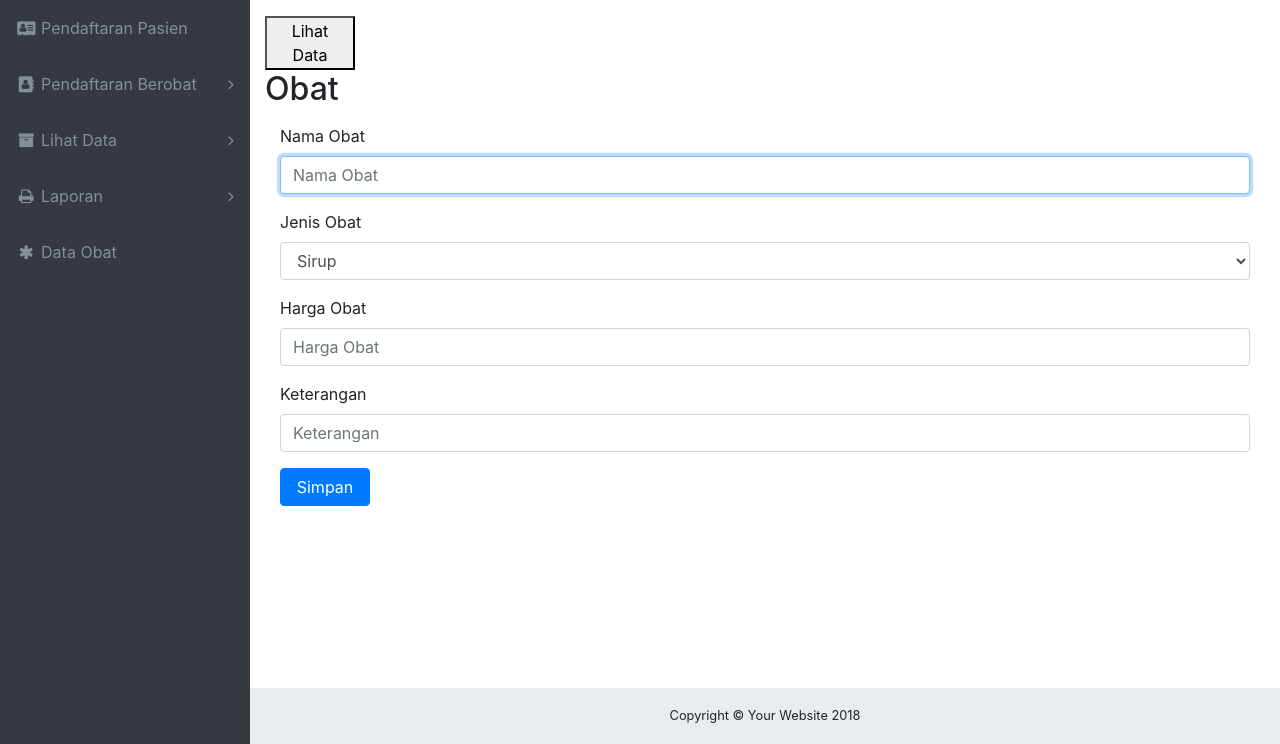
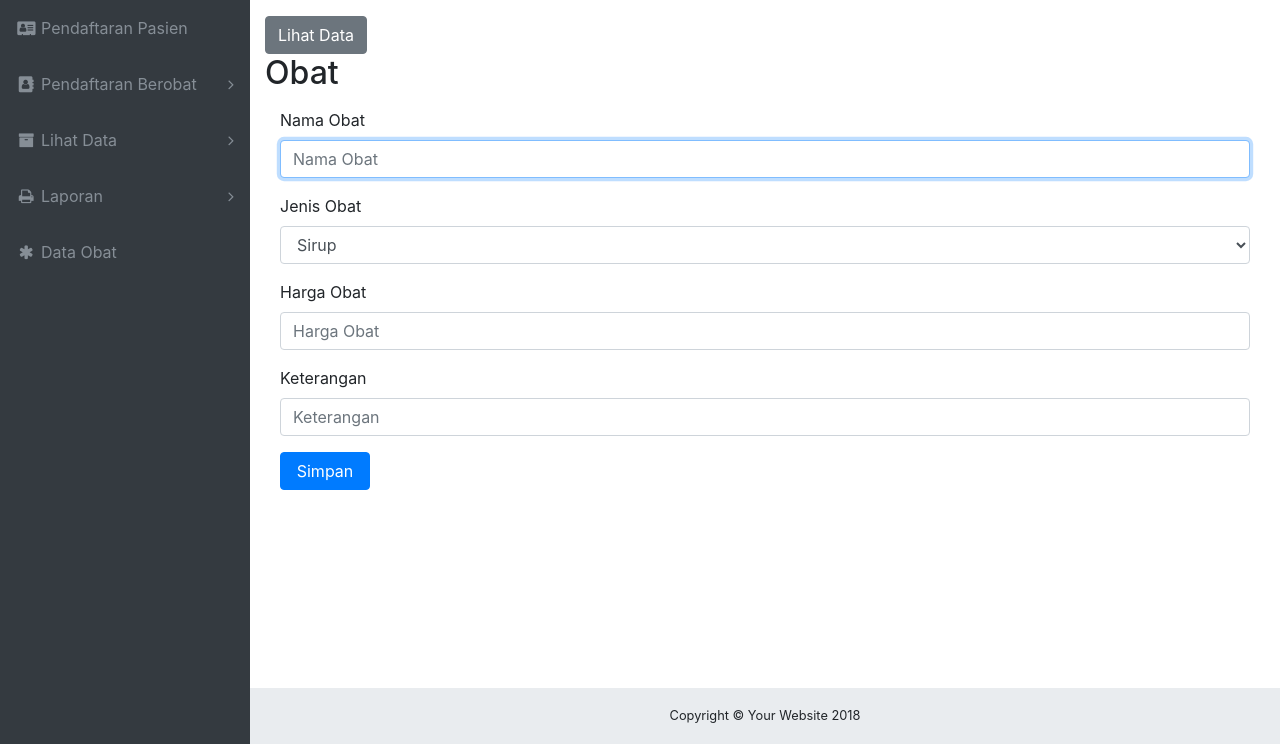
Before and after one commit to anggakusam/ta, a PHP site: page /tcpdf/obat.php in a window 1280 px wide. Shown: the part 56-800 px from the top of the page. Run offline with PHP 8.4, Linux system fonts and the light colour scheme; a user stored in the database is signed in; some libraries are stand-ins or nearby versions.

Commit message:
crud final

```diff
--- a/obat.php
+++ b/obat.php
@@ -19,7 +19,7 @@ if(isset($_SESSION['admin'])) {
 
   <div class="content-wrapper">
     <div class="container-fluid">
-    <a href="data-obat.php"><button>Lihat Data</button></a>
+    <a href="data-obat.php" class="btn btn-secondary">Lihat Data</a>
     <!-- ISI KONTEN -->
 
     <div class="form-group">
```
